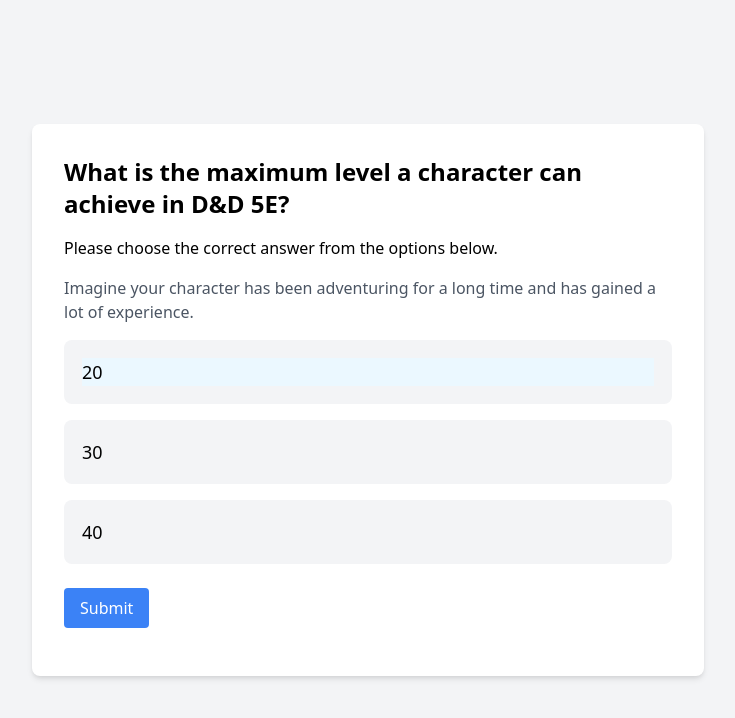
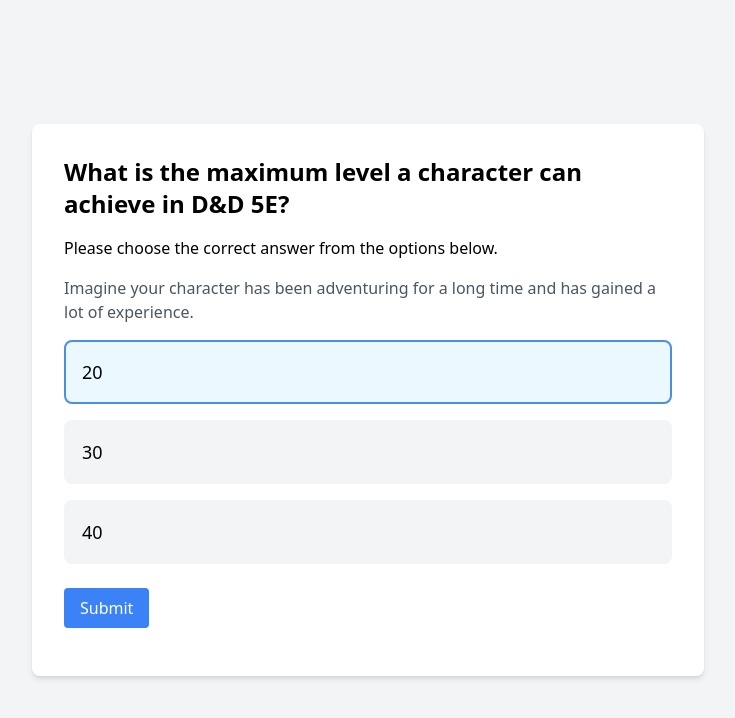
Before and after one commit to bunjomin/5equiz.github.io, a plain HTML site: page index.html in a window 1280 px wide. Both pictures are taken after a click on the element "20". Shown: the whole page, without its empty margins (272-1007 px from the left). Drawn offline with nearby package versions, Linux system fonts and the light colour scheme.

Commit message:
Update js & styles

```diff
--- a/index.html
+++ b/index.html
@@ -1,21 +1,26 @@
 <!DOCTYPE html>
 <html lang="en">
+
 <head>
   <meta charset="UTF-8">
   <meta name="viewport" content="width=device-width, initial-scale=1.0">
   <title>D&D 5E Quiz</title>
   <link href="https://cdn.jsdelivr.net/npm/tailwindcss@2.2.19/dist/tailwind.min.css" rel="stylesheet">
 </head>
+
 <body class="bg-gray-100 flex items-center justify-center min-h-screen">
   <style>
     .answer-card {
       border: 2px solid transparent;
       transition: border-color 0.3s;
     }
+
     .answer-card:hover {
       border-color: #4a90e2;
+      cursor: pointer;
     }
-    .answer-card input:checked + .card-content {
+
+    .answer-card.checked {
       border-color: #4a90e2;
       background-color: #ebf8ff;
     }
@@ -36,4 +41,5 @@
   </div>
   <script src="quiz.js"></script>
 </body>
+
 </html>
--- a/quiz.js
+++ b/quiz.js
@@ -44,6 +44,14 @@
             answerText.className = 'text-lg';
 
             label.appendChild(answerText);
+            answerCard.addEventListener('click', (e) => {
+              e.preventDefault();
+              input.checked = !input.checked;
+              if (input.checked && !answerCard.classList.contains('checked'))
+                answerCard.classList.add('checked')
+              else if (!input.checked && !!answerCard.classList.contains('checked'))
+                answerCard.classList.remove('checked')
+            });
             answerCard.appendChild(input);
             answerCard.appendChild(label);
 
```
Lines whose indentation alone changed are shown as unchanged.
